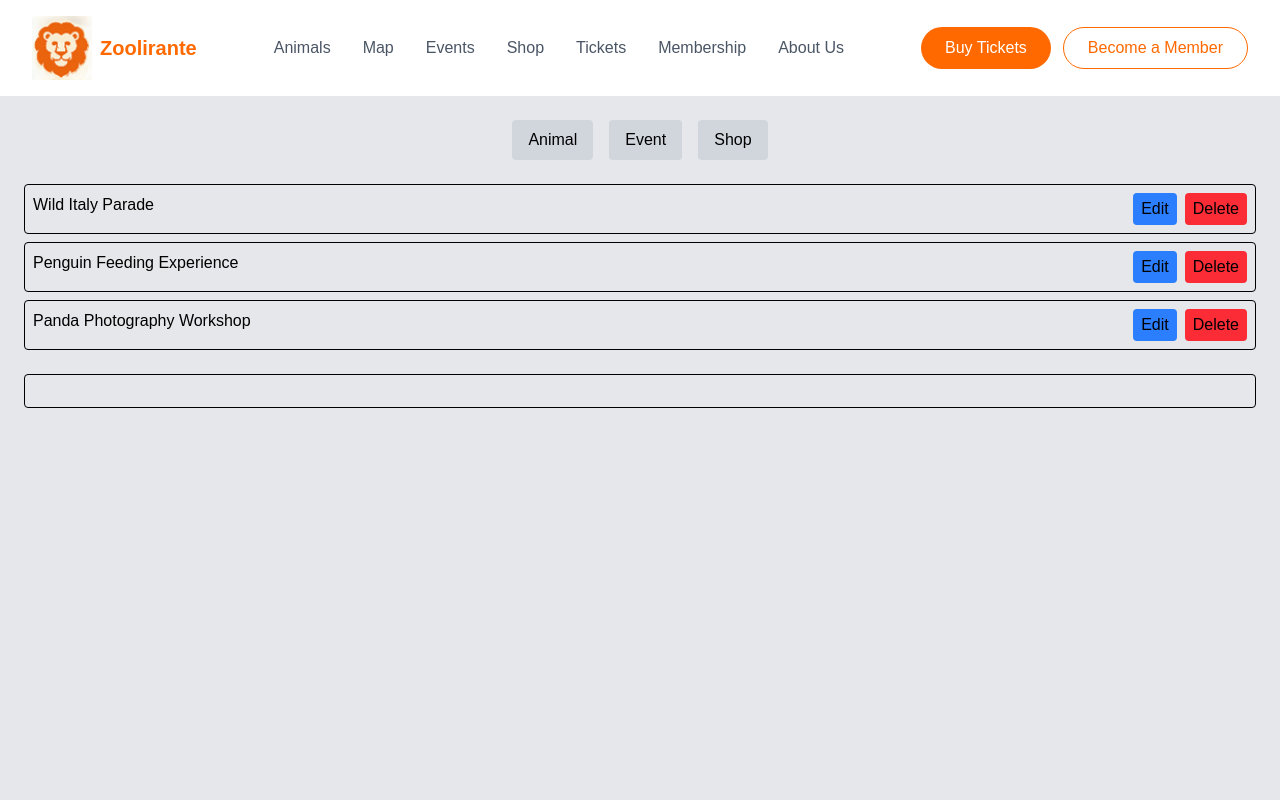
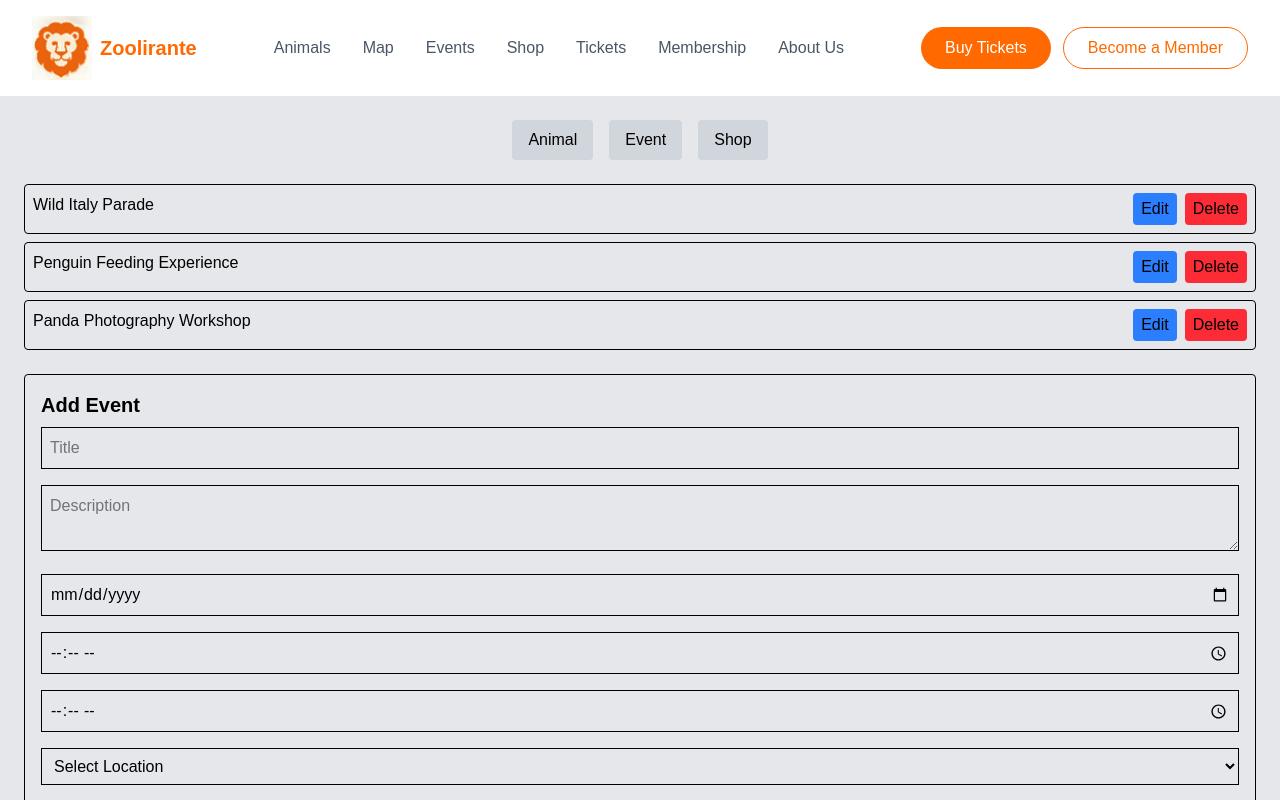
Before and after one commit to NikolaKajchevski/ProjectStudio, a Next.js app in the folder zoolirante/: page /cms in a window 1280 px wide. Both pictures are taken after a click on the button "Event". Shown: the top 800 px of the page. Built offline with nearby package versions, Linux system fonts and the light colour scheme.

Commit message:
implenting front end inputs to edit event form

```diff
--- a/zoolirante/src/app/cms/page.tsx
+++ b/zoolirante/src/app/cms/page.tsx
@@ -70,6 +70,7 @@ export default function AdminPanel() {
       {/* Dynamic form */}
       <div className="mt-6 p-4 border rounded">
         {activeType === "animal" && <AnimalForm item={selectedItem} />}
+        {activeType === "event" && <EventForm item={selectedItem} />}
       </div>
     </div>
   );
@@ -154,9 +155,76 @@ function AnimalForm({ item }: { item: any }) {
 
       <input name="fun_facts" value={form.fun_facts} placeholder="Fun Facts (comma separated)" onChange={handleChange} className="border p-2 w-full" />
       <input name="image_url" value={form.image_url} placeholder="Image URL" onChange={handleChange} className="border p-2 w-full" />
-      <input name="gallery" value={form.gallery} placeholder="Gallery URLs (comma separated)" onChange={handleChange} className="border p-2 w-full" />
+          <input name="gallery" value={form.gallery} placeholder="Gallery URLs (comma separated)" onChange={handleChange} className="border p-2 w-full" />
 
           <button type="submit" className="bg-green-600 text-black px-4 py-2 rounded">{item ? "Update Animal" : "Add Animal"}</button>
         </form>
       );
     }
+
+    // --------------------
+    // Event Form
+    function EventForm({ item }: { item: any }) {
+      const [form, setForm] = useState(
+        item || {
+          title: "",
+          description: "",
+          date: "",
+          start_time: "",
+          end_time: "",
+          location: "",
+          category: "",
+          animals_featured: "",
+          capacity: "",
+          ticket_required: false,
+          additional_cost: "",
+          age_restriction: "",
+          image_url: "",
+        }
+      );
+
+      const locations = Array.from(new Set(data.events.map((e) => e.location)));
+      const categories = Array.from(new Set(data.events.map((e) => e.category)));
+
+      const handleChange = (e: any) => {
+        const value = e.target.type === "checkbox" ? e.target.checked : e.target.value;
+        setForm({ ...form, [e.target.name]: value });
+      };
+
+      const handleSubmit = (e: any) => {
+        e.preventDefault();
+        console.log("Submitting Event:", form);
+      };
+
+      return (
+        <form onSubmit={handleSubmit} className="space-y-4">
+          <h2 className="font-bold text-xl mb-2">{item ? "Edit Event" : "Add Event"}</h2>
+          <input name="title" value={form.title} placeholder="Title" onChange={handleChange} className="border p-2 w-full" />
+          <textarea name="description" value={form.description} placeholder="Description" onChange={handleChange} className="border p-2 w-full" />
+          <input name="date" type="date" value={form.date} onChange={handleChange} className="border p-2 w-full" />
+          <input name="start_time" type="time" value={form.start_time} onChange={handleChange} className="border p-2 w-full" />
+          <input name="end_time" type="time" value={form.end_time} onChange={handleChange} className="border p-2 w-full" />
+
+          <select name="location" value={form.location} onChange={handleChange} className="border p-2 w-full">
+            <option value="">Select Location</option>
+            {locations.map((l) => <option key={l} value={l}>{l}</option>)}
+          </select>
+
+          <select name="category" value={form.category} onChange={handleChange} className="border p-2 w-full">
+            <option value="">Select Category</option>
+            {categories.map((c) => <option key={c} value={c}>{c}</option>)}
+          </select>
+
+          <input name="capacity" type="number" value={form.capacity} placeholder="Capacity" onChange={handleChange} className="border p-2 w-full" />
+          <label>
+            <input name="ticket_required" type="checkbox" checked={form.ticket_required} onChange={handleChange} /> Ticket Required
+          </label>
+          <input name="additional_cost" type="number" value={form.additional_cost} placeholder="Additional Cost" onChange={handleChange} className="border p-2 w-full" />
+          <input name="age_restriction" value={form.age_restriction} placeholder="Age Restriction" onChange={handleChange} className="border p-2 w-full" />
+          <input name="animals_featured" value={form.animals_featured} placeholder="Featured Animal IDs (comma separated)" onChange={handleChange} className="border p-2 w-full" />
+          <input name="image_url" value={form.image_url} placeholder="Image URL" onChange={handleChange} className="border p-2 w-full" />
+
+          <button type="submit" className="bg-green-600 text-black px-4 py-2 rounded">{item ? "Update Event" : "Add Event"}</button>
+        </form>
+      );
+    }
```
